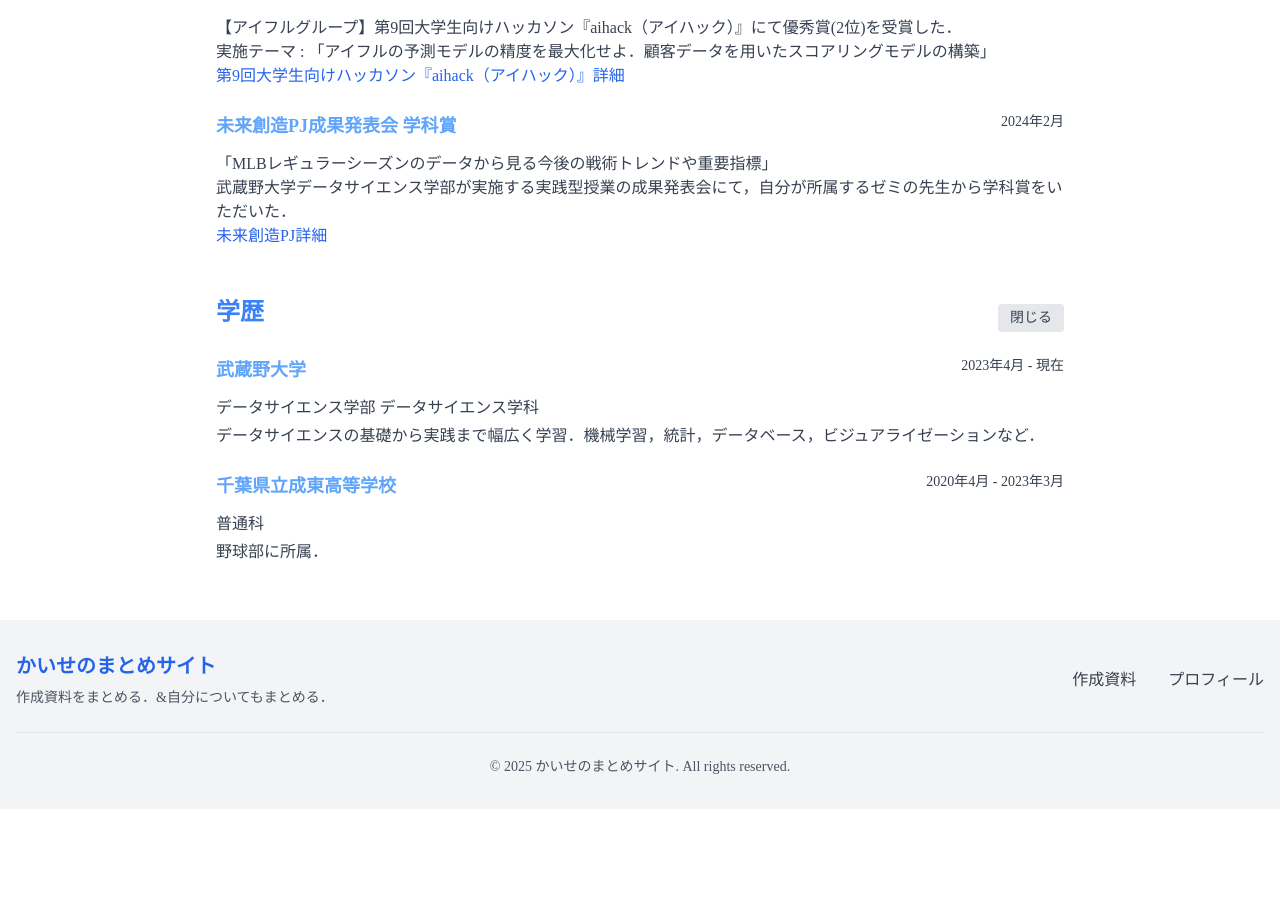
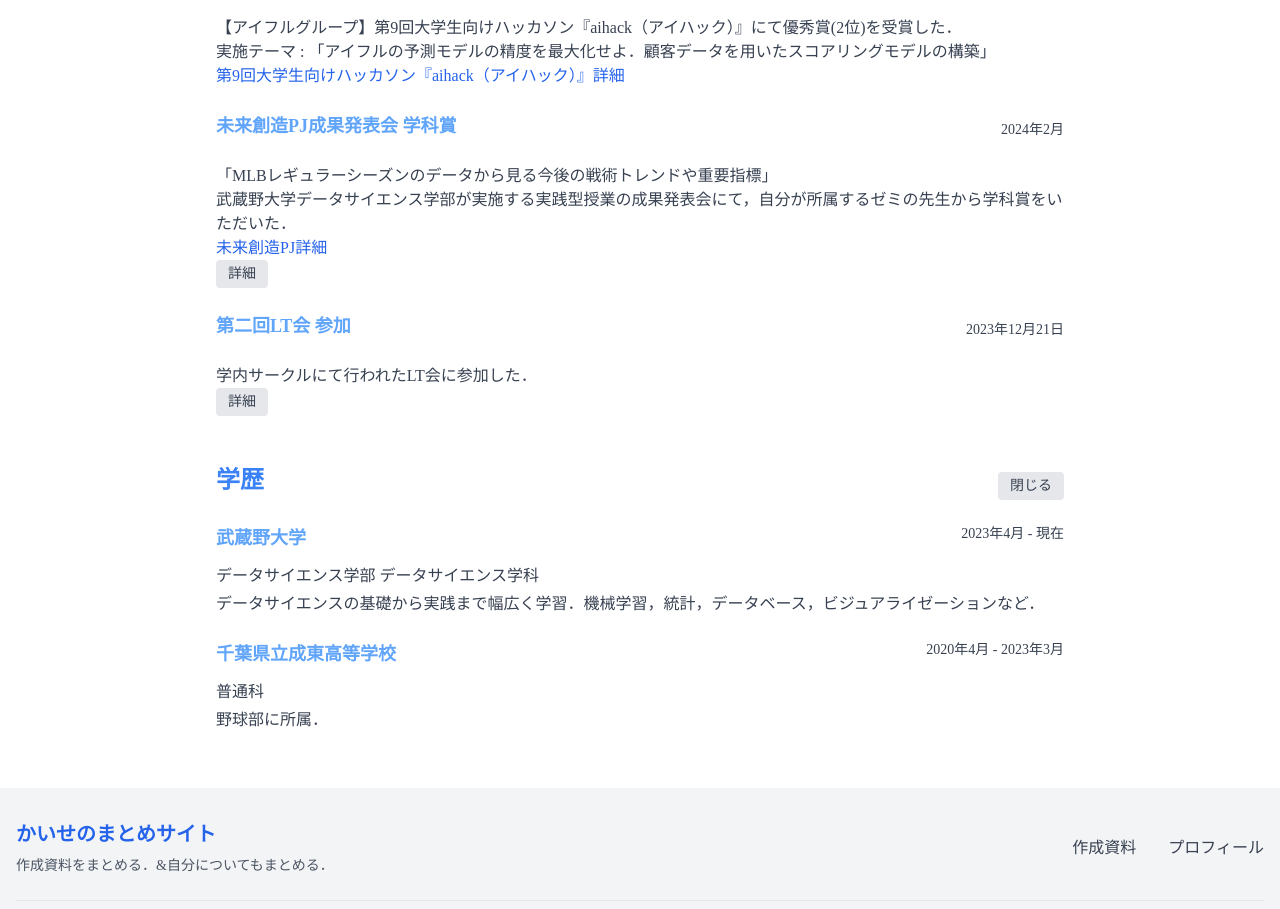
Before and after one commit to Takahashi-Kaisei/mypage, a Next.js app: page /profile in a window 1280 px wide. Shown: the part 1828-2737 px from the top of the page. Before the commit the page ends 2637 px from the top, so only its background shows below. Built offline with nearby package versions, Linux system fonts and the light colour scheme.

Commit message:
要素を更新した

```diff
--- a/src/app/profile/page.tsx
+++ b/src/app/profile/page.tsx
@@ -9,7 +9,8 @@
     skills: true,
     career: true,
     education: true,
-    career_1: false
+    career_1: false,
+    career_x: false
   });
 
   const toggleSection = (section: keyof typeof openSections) => {
@@ -103,22 +104,20 @@
             <h2 className="text-2xl font-bold">経歴</h2>
             <div className="space-y-6">
               <div>
-                {/* <div className="flex justify-between items-start mb-1"> */}
                   <div className="flex justify-between items-center mb-4">
                     <h3 className="text-lg font-semibold">某スポーツデータ分析会社</h3>
                     <span className="text-sm text-gray-700 dark:text-gray-300">2024年4月 - 現在</span>
-                  {/* </div> */}
                 </div>
                 <p className="text-gray-700 dark:text-gray-300">
                   データ抽出，加工，分析，機械学習モデルの開発を行う．
                 </p>
                 <button
-                    onClick={() => toggleSection('career_1')}
+                    onClick={() => toggleSection('career_x')}
                     className="px-3 py-1 text-sm font-medium text-gray-700 bg-gray-200 rounded hover:bg-gray-300 dark:text-gray-300 dark:bg-gray-700 dark:hover:bg-gray-600"
                     >
-                      {openSections.career_1 ? 'しまう' : '詳細'}
+                      {openSections.career_x ? 'しまう' : '詳細'}
                   </button>
-                {openSections.career_1 && (
+                {openSections.career_x && (
                   <ul className="list-disc list-inside text-gray-700 dark:text-gray-300 space-y-1">
                     <li className="flex items-start">SQLを用いて，データベースからのデータ抽出を行う．</li>
                     <li className="flex items-start">pythonを用いて，データ加工，分析，機械学習モデルの開発を行う．</li>
@@ -208,10 +207,11 @@
                 </p>
               </div>
 
+
               <div>
-                <div className="flex justify-between items-start mb-1">
-                  <h3 className="text-lg font-semibold">未来創造PJ成果発表会 学科賞</h3>
-                  <span className="text-sm text-gray-700 dark:text-gray-300">2024年2月</span>
+                  <div className="flex justify-between items-center mb-4">
+                    <h3 className="text-lg font-semibold">未来創造PJ成果発表会 学科賞</h3>
+                    <span className="text-sm text-gray-700 dark:text-gray-300">2024年2月</span>
                 </div>
                 <p className="text-gray-700 dark:text-gray-300">
                 「MLBレギュラーシーズンのデータから見る今後の戦術トレンドや重要指標」</p>
@@ -219,7 +219,56 @@
                 <p className="text-gray-700 dark:text-gray-300">
                   <a href="https://www.musashino-u.ac.jp/academics/faculty/data_science/data_science/features.html" target="_blank" rel="noopener noreferrer" className="text-blue-600 hover:underline">未来創造PJ詳細</a>
                 </p>
+                <button
+                    onClick={() => toggleSection('career_1')}
+                    className="px-3 py-1 text-sm font-medium text-gray-700 bg-gray-200 rounded hover:bg-gray-300 dark:text-gray-300 dark:bg-gray-700 dark:hover:bg-gray-600"
+                    >
+                      {openSections.career_1 ? 'しまう' : '詳細'}
+                  </button>
+                {openSections.career_1 && (
+                  <ul className="list-disc list-inside text-gray-700 dark:text-gray-300 space-y-1">
+                    <li className="flex items-start">自分の発表テーマ：「欠損値処理をなんとなくでやりたくない」</li>
+                    <li className="flex items-start">発表者：5人</li>
+                    <li className="flex items-start">参加したことによるリターンやできたこと．</li>
+                      <li className="flex items-start ml-6">人に発表するために資料を作成することで，自分の知識の定着・整理をすることができた．</li>
+                      <li className="flex items-start ml-6">自分で勉強をするだけでは得られない気づきや，知識の隙を発見する事ができた．</li>
+                      <li className="flex items-start ml-6">まともに回答できなかったが，質問に対応するという初の経験を得た．</li>
+                  </ul>
+                )}
               </div>
+
+              <div>
+                  <div className="flex justify-between items-center mb-4">
+                    <h3 className="text-lg font-semibold">第二回LT会 参加</h3>
+                    <span className="text-sm text-gray-700 dark:text-gray-300">2023年12月21日</span>
+                </div>
+                <p className="text-gray-700 dark:text-gray-300">
+                  学内サークルにて行われたLT会に参加した．
+                </p>
+                <button
+                    onClick={() => toggleSection('career_1')}
+                    className="px-3 py-1 text-sm font-medium text-gray-700 bg-gray-200 rounded hover:bg-gray-300 dark:text-gray-300 dark:bg-gray-700 dark:hover:bg-gray-600"
+                    >
+                      {openSections.career_1 ? 'しまう' : '詳細'}
+                  </button>
+                {openSections.career_1 && (
+                  <ul className="list-disc list-inside text-gray-700 dark:text-gray-300 space-y-1">
+                    <li className="items-start">自分の発表テーマ：「欠損値処理をなんとなくでやりたくない」</li>
+                    <li className="items-start">発表者：5人</li>
+                    <li className="items-start">参加したことによるリターンやできたこと．</li>
+                      <li className="ml-6">人に発表するために資料を作成することで，自分の知識の定着・整理をすることができた．</li>
+                      <li className="ml-6">自分で勉強をするだけでは得られない気づきや，知識の隙を発見する事ができた．</li>
+                      <li className="ml-6">まともに回答できなかったが，質問に対応するという初の経験を得た．</li>
+                  </ul>
+                )}
+              </div>
+
+
+
+
+
+
+
             </div>
         </div>
 
```
